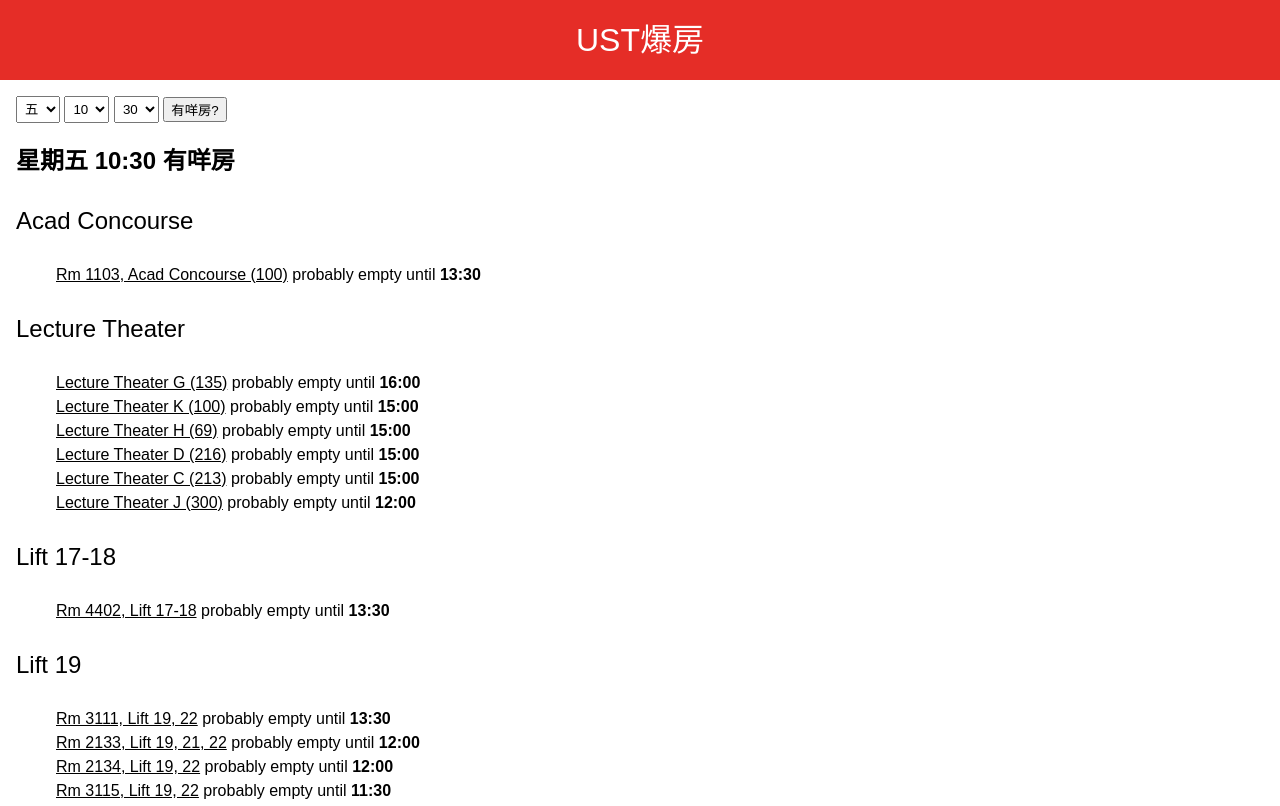
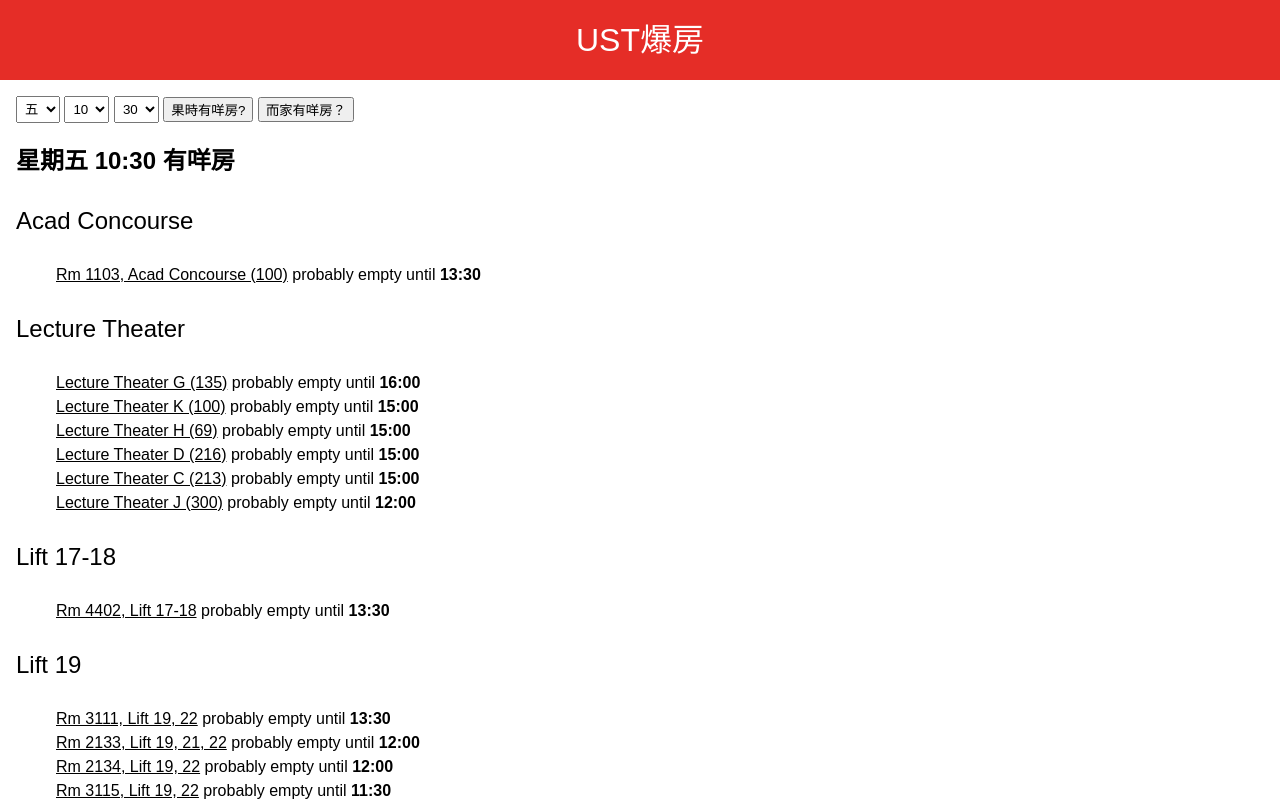
Before and after one commit to tommyku/project_two_buns, a website: page docs/index.html in a window 1280 px wide. Shown: the top 806 px of the page. Drawn offline with Linux system fonts and the light colour scheme.

Commit message:
ADD: reset filters to current time

```diff
--- a/docs/index.html
+++ b/docs/index.html
@@ -50,6 +50,11 @@
 
       form {
         margin-top: 1rem;
+      }
+
+      button > a {
+        color: currentColor;
+        text-decoration: none;
       }
 
       select {
@@ -107,7 +112,8 @@
           <option value='00'>00</option>
           <option value='30'>30</option>
         </select>
-        <button id='updateListButton'>有咩房?</button>
+        <button id='updateListButton'>果時有咩房?</button>
+        <button type='button'><a href='/'>而家有咩房？</a></button>
         <button type='button' id='webShareButton' style='display: none;'>分享</button>
       </form>
     </section>
--- a/docs/pwabuilder-sw.js
+++ b/docs/pwabuilder-sw.js
@@ -1,6 +1,6 @@
 //This is the service worker with the Cache-first network
 
-var CACHE = 'spring2018-1525417390707';
+var CACHE = 'spring2018-1525430080732';
 var precacheFiles = [
   '/index.html',
   '/room.png',
```
